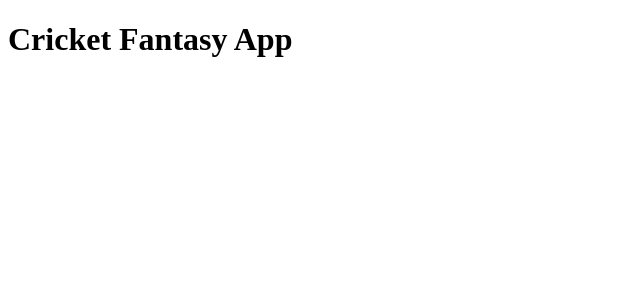
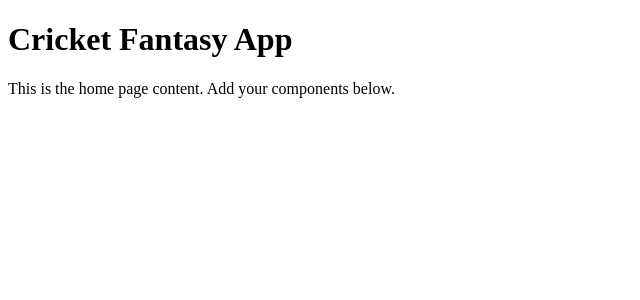
Before and after one commit to rbhatia2308/cricket-fantasy-frontend, a React (Create React App) app: page / in a window 1280 px wide. Shown: the top 300 px of the page, without its empty margins (0-640 px from the left). Built offline with nearby package versions, Linux system fonts and the light colour scheme.

Commit message:
Update: Added base structure or components to App.js

```diff
--- a/src/App.js
+++ b/src/App.js
@@ -5,6 +5,7 @@ function App() {
   return (
     <div>
       <h1>Cricket Fantasy App</h1>
+      <p>This is the home page content. Add your components below.</p>
     </div>
   );
 }
```
